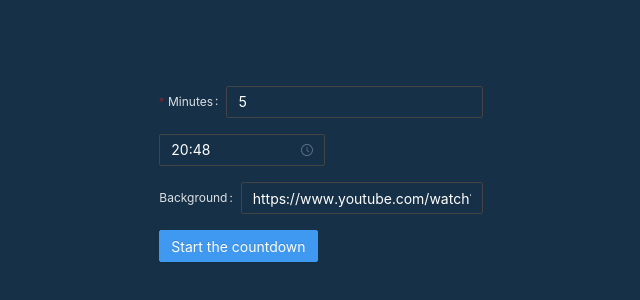
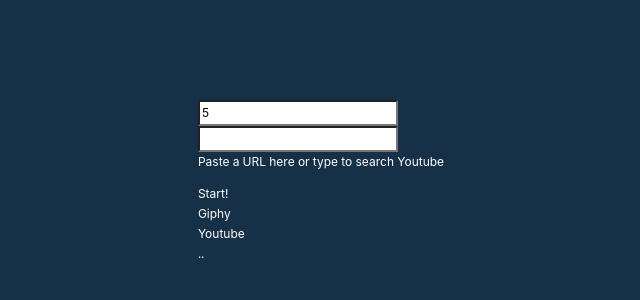
Before and after one commit to jesusoterogomez/presto, a React (Create React App) app: page / in a window 1280 px wide. Shown: the part 218-518 px from the top of the page, without its empty margins (319-959 px from the left). Built offline with nearby package versions, Linux system fonts and the light colour scheme; the HTML template or start-up script is replaced by a standard one.

Commit message:
Introduce alternate timer configuration page

```diff
--- a/src/App.tsx
+++ b/src/App.tsx
@@ -1,11 +1,11 @@
 import React, { useEffect, useState } from 'react';
 import './App.less';
-import ConfigurationForm from './components/ConfigurationForm/ConfigurationForm';
 import { CountdownRenderProps, zeroPad } from 'react-countdown';
 import { Configuration } from './types';
 import { CountdownApi } from 'react-countdown/dist/Countdown';
 import Background from './components/Background/Background';
 import Counter from './components/Counter/Counter';
+import CountdownSetup from './components/CountdownSetup/CountdownSetup';
 
 const App = (): JSX.Element => {
   const [submitted, setSubmitted] = useState<boolean>(false);
@@ -59,7 +59,7 @@ const App = (): JSX.Element => {
             <Counter date={countdownDate} renderer={renderer} />
           </div>
         ) : (
-          <ConfigurationForm onSubmit={handleSubmit} />
+          <CountdownSetup onSubmit={handleSubmit} />
         )}
       </header>
     </div>
--- /dev/null
+++ b/src/components/CountdownSetup/CountdownSetup.less
@@ -0,0 +1,4 @@
+.ConfigurationForm {
+  position: relative;
+  z-index: 1000;
+}
--- /dev/null
+++ b/src/components/CountdownSetup/CountdownSetup.tsx
@@ -0,0 +1,112 @@
+import React, { EffectCallback, useEffect, useState } from 'react';
+import { Button, Form, Input, InputNumber, TimePicker } from 'antd';
+import { Configuration } from '../../types';
+import moment, { Moment } from 'moment';
+import './CountdownSetup.less';
+import YTSearch from 'youtube-api-search';
+
+interface Props {
+  onSubmit: (data: Configuration) => void;
+}
+
+const ConfigurationForm: ({ onSubmit }: Props) => JSX.Element = ({
+  onSubmit,
+}: Props) => {
+  let newMinutes = 5;
+  const [minutes, setMinutes] = useState(newMinutes);
+  const format = 'HH:mm';
+
+  const handleTimePickerOnChange = async (value: Moment | null) => {
+    newMinutes = value?.diff(moment(), 'minutes') || minutes;
+    console.log('handleTimePickerOnChange newMinutes', newMinutes);
+    setMinutes(newMinutes);
+  };
+
+  useEffect(() => {
+    console.log('useEffect minutes', minutes);
+  }, [minutes, setMinutes]);
+
+  const videoSearch = (term: string) => {
+    YTSearch(
+      { key: 'AIzaSyBVNjUZeq8YItRJf3KpupIOxfGCLlghvT8', term: term },
+      (videos: any) => {
+        //do something with videos!
+        console.log(videos);
+      }
+    );
+  };
+
+  return (
+    <div className="CountdownSetup">
+      <div className="TimerSetup">
+        <input
+          type="number"
+          value={minutes}
+          onChange={(e) => setMinutes(Number(e.target.value))}
+        />
+      </div>
+
+      <div className="CountdownSetupOmnibar">
+        <input type="search" onChange={(e) => videoSearch(e.target.value)} />
+        <p>Paste a URL here or type to search Youtube</p>
+      </div>
+
+      <div className="CountdownStartButton">Start!</div>
+
+      <div className="DisplayOptions">
+        <div className="GiphyCountdownOption">Giphy</div>
+        <div className="YoutubeCountdownOption">Youtube</div>
+      </div>
+
+      <div className="CountdownSetupBackdrop">..</div>
+    </div>
+  );
+
+  // return (
+  //   <div className="ConfigurationForm" data-testid="ConfigurationForm">
+  //     <Form onFinish={onSubmit} size={'large'}>
+  //       <Form.Item
+  //         label={'Minutes'}
+  //         name="minutes"
+  //         initialValue={minutes}
+  //         rules={[
+  //           {
+  //             required: true,
+  //             message: 'Please input the number of minutes',
+  //           },
+  //         ]}
+  //       >
+  //         {/*<InputNumber value={minutes} />*/}
+  //         <Input type={'number'} value={minutes} />
+  //       </Form.Item>
+
+  //       <Form.Item>
+  //         <TimePicker
+  //           format={format}
+  //           defaultValue={moment(
+  //             moment().add(minutes, 'minutes').format(format),
+  //             format
+  //           )}
+  //           onChange={handleTimePickerOnChange}
+  //         />
+  //       </Form.Item>
+
+  //       <Form.Item
+  //         label={'Background'}
+  //         name="background"
+  //         initialValue={'https://www.youtube.com/watch?v=5qap5aO4i9A'}
+  //       >
+  //         <Input placeholder={'Youtube video or image URL'} />
+  //       </Form.Item>
+
+  //       <Form.Item>
+  //         <Button type="primary" htmlType="submit">
+  //           Start the countdown
+  //         </Button>
+  //       </Form.Item>
+  //     </Form>
+  //   </div>
+  // );
+};
+
+export default ConfigurationForm;
```
